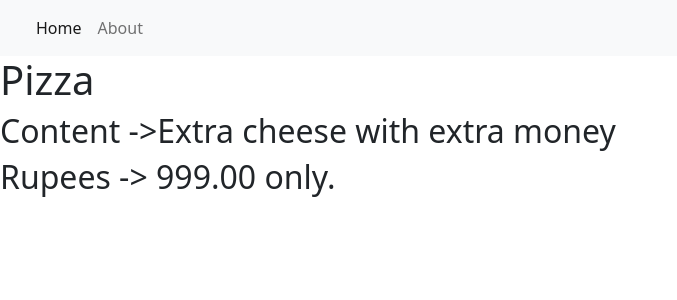
After one commit to Vikky9135/Restaurent-Menu-Using-Django, a Django app: page /item/1/ in a window 1280 px wide. The commit adds this page. Shown: the top 300 px of the page, without its empty margins (0-677 px from the left). Run offline with Django 4.2, Linux system fonts and the light colour scheme; data comes from the database, SQL or seed files in the repository; both versions use the stored data as it was after the commit; some libraries are stand-ins or nearby versions.

Commit message:
Adding dynamic links and bootstrap.

```diff
--- /dev/null
+++ b/Restaurent_Menu/templates/base.html
@@ -0,0 +1,38 @@
+<!DOCTYPE html>
+<html lang="en">
+    <head>
+        <meta charset="utf-8">
+        <meta name="viewport" content="width=device-width, initial-scale=1">
+        <link href="https://cdn.jsdelivr.net/npm/bootstrap@5.2.0-beta1/dist/css/bootstrap.min.css" rel="stylesheet" integrity="sha384-0evHe/X+R7YkIZDRvuzKMRqM+OrBnVFBL6DOitfPri4tjfHxaWutUpFmBp4vmVor" crossorigin="anonymous">
+        <title>Menu Products</title>
+    </head>
+    <body>
+        <nav class="navbar navbar-expand-lg bg-light">
+            <div class="container-fluid">
+                    <a class="navbar-brand" href="#"></a>
+
+                    <button class="navbar-toggler" type="button" data-bs-toggle="collapse" data-bs-target="#navbarNav" aria-controls="navbarNav" aria-expanded="false" aria-label="Toggle navigation">
+                         <span class="navbar-toggler-icon"></span>
+                    </button>
+                <div class="collapse navbar-collapse" id="navbarNav">
+                    <ul class="navbar-nav">
+                         <li class="nav-item">
+                            <a class="nav-link active" aria-current="page" href="{% url 'home' %}">Home</a>
+                        </li>
+                        <li class="nav-item">
+                            <a class="nav-link" aria-current="page" href="{% url 'home' %}">About</a>
+                        </li>
+                    </ul>
+                </div>
+            </div>
+        </nav>
+
+        {% block content %}
+        {% endblock content %}
+
+<!-- JavaScript Bundle with Popper -->
+             <script src="https://code.jquery.com/jquery-2.1.3.min.js"></script>
+        <script src="https://cdn.jsdelivr.net/npm/bootstrap@5.2.0-beta1/dist/js/bootstrap.bundle.min.js" integrity="sha384-pprn3073KE6tl6bjs2QrFaJGz5/SUsLqktiwsUTF55Jfv3qYSDhgCecCxMW52nD2" crossorigin="anonymous"></script>
+
+    </body>
+</html>
--- a/Restaurent_Menu/templates/menu_item_detail.html
+++ b/Restaurent_Menu/templates/menu_item_detail.html
@@ -1,10 +1,6 @@
-<!DOCTYPE html>
-<html lang="en">
-<head>
-    <meta charset="UTF-8">
-    <title>Title</title>
-</head>
-<body>
-    <h1>Menu Item</h1>
-</body>
-</html>
+{% extends 'base.html' %}
+{% block content %}
+    <h1>{{ item.meal }}</h1>
+    <h2>Content ->{{ item.description }}</h2>
+    <h2>Rupees -> {{ item.price }} only.</h2>
+{% endblock content %}
--- a/Restaurent_Menu/urls.py
+++ b/Restaurent_Menu/urls.py
@@ -2,5 +2,6 @@ from django.urls import path
 from . import views
 
 urlpatterns = [
-    path('', views.MenuList.as_view(), name='home') # Home is having empty string,,, as_view() is not used in func based view
+    path('', views.MenuList.as_view(), name='home'),  # Home is having empty string,,, as_view() is not used in func based view
+    path('item/<int:pk>/', views.MenuItemDetail.as_view(), name="menu_item")
 ]
```
Also changed, not shown: Restaurent_Menu/templates/index.html (+22 -14 lines), db.sqlite3.
